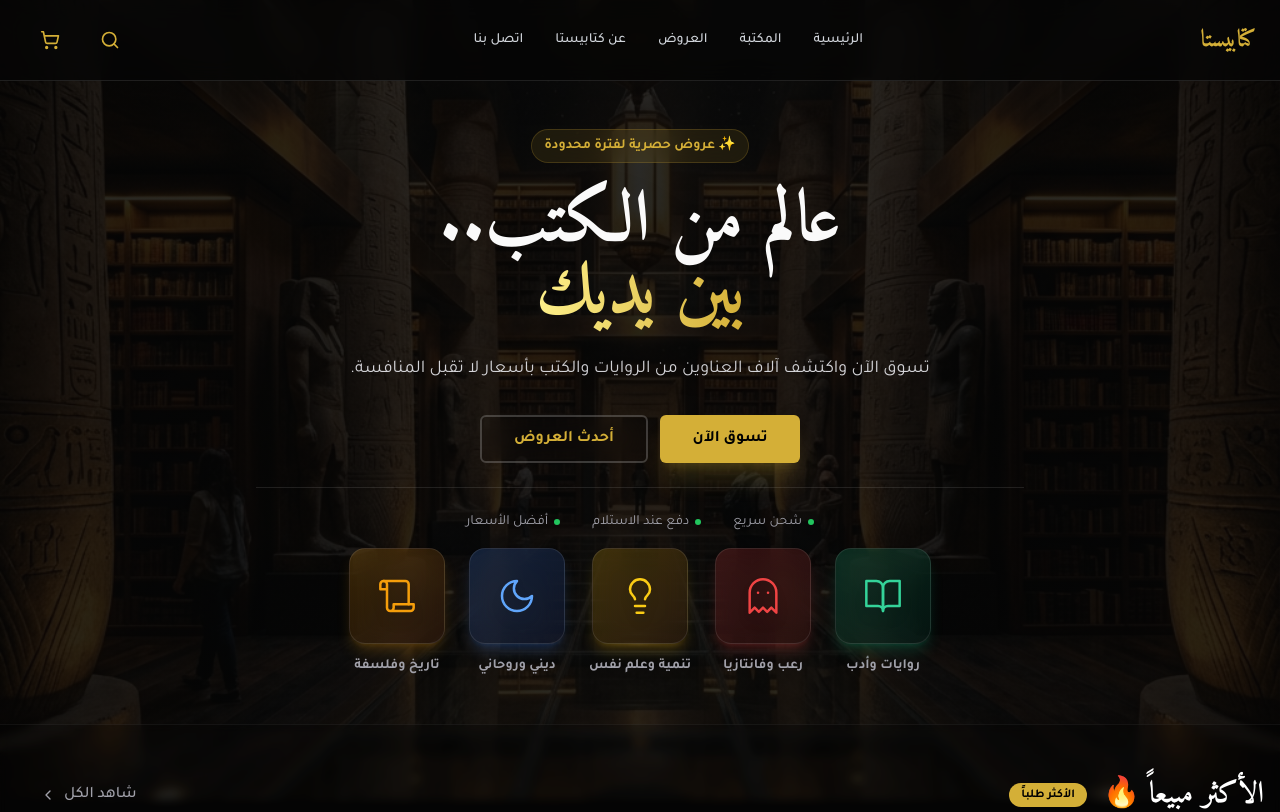
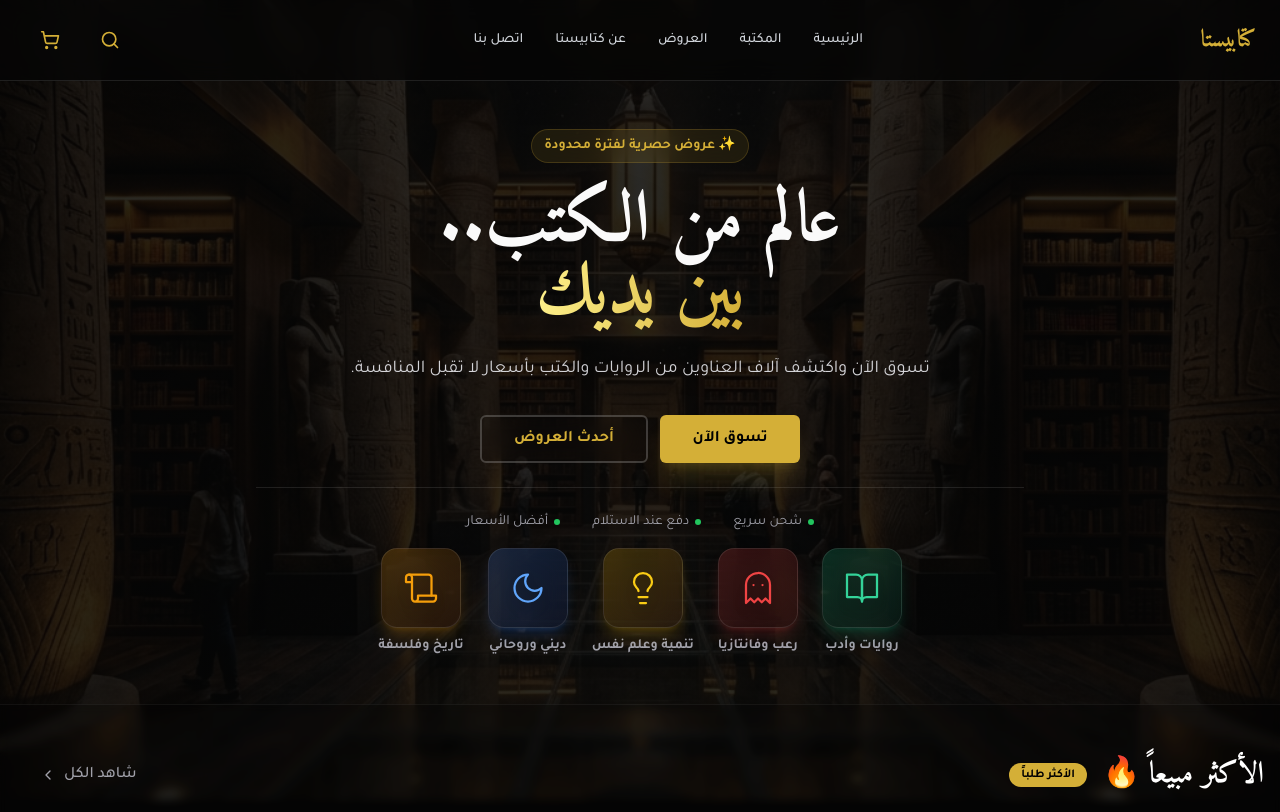
Before and after one commit to Samo-cyber/kitabistav2, a Next.js app: page / in a window 1280 px wide. Shown: the top 812 px of the page. Built offline with nearby package versions, Linux system fonts and the light colour scheme.

Commit message:
Update CategoryGrid.tsx

```diff
--- a/src/components/home/CategoryGrid.tsx
+++ b/src/components/home/CategoryGrid.tsx
@@ -38,10 +38,10 @@ export function CategoryGrid({ categories }: CategoryGridProps) {
                             href={`/shop?category=${category.id}`}
                             className="group snap-start"
                         >
-                            <div className="flex flex-col items-center gap-3 min-w-[80px]">
-                                <div className={`w-16 h-16 md:w-24 md:h-24 rounded-2xl bg-gradient-to-br ${style.bg} backdrop-blur-md border border-white/10 flex items-center justify-center shadow-lg ${style.shadow} group-hover:-translate-y-1 group-hover:scale-105 transition-all duration-300 relative overflow-hidden`}>
+                            <div className="flex flex-col items-center gap-2 min-w-[70px]">
+                                <div className={`w-14 h-14 md:w-20 md:h-20 rounded-2xl bg-gradient-to-br ${style.bg} backdrop-blur-md border border-white/10 flex items-center justify-center shadow-lg ${style.shadow} group-hover:-translate-y-1 group-hover:scale-105 transition-all duration-300 relative overflow-hidden`}>
                                     <div className="absolute inset-0 bg-white/5 opacity-0 group-hover:opacity-100 transition-opacity" />
-                                    <Icon className={`w-7 h-7 md:w-10 md:h-10 ${style.text} drop-shadow-lg`} strokeWidth={1.5} />
+                                    <Icon className={`w-6 h-6 md:w-9 md:h-9 ${style.text} drop-shadow-lg`} strokeWidth={1.5} />
                                 </div>
                                 <span className="text-zinc-400 text-[10px] md:text-sm font-bold group-hover:text-white transition-colors whitespace-nowrap">
                                     {category.name}
```
